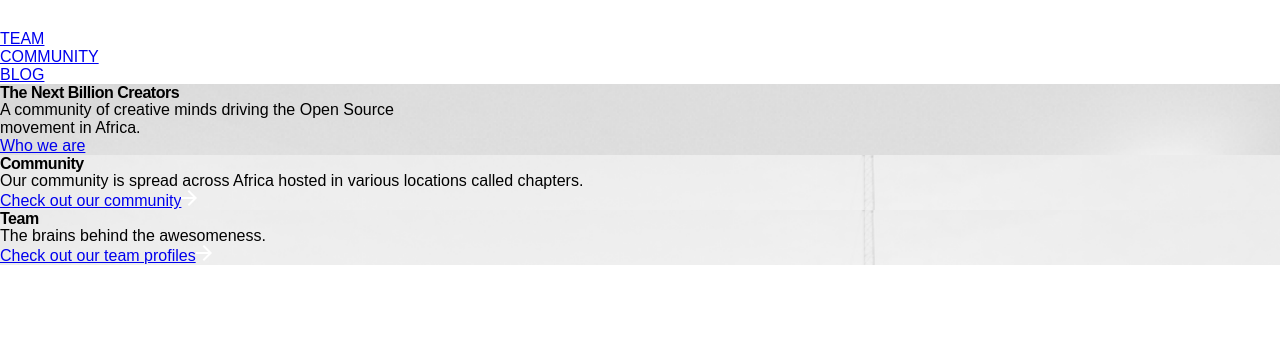
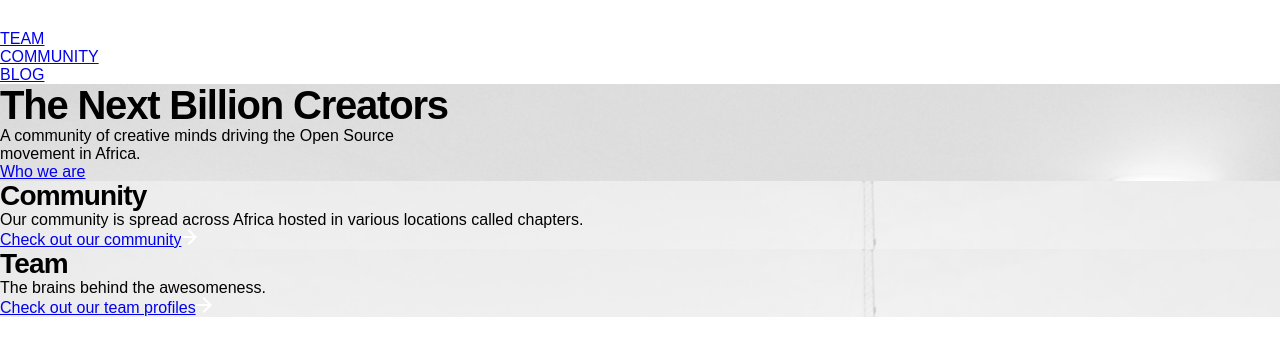
Before and after one commit to oscafrica/oscafrica.org-v2, a Next.js app: page / in a window 1280 px wide. Shown: the top 356 px of the page. Built offline with nearby package versions, Linux system fonts and the light colour scheme.

Commit message:
use custom font-size for sectiontitle component

```diff
--- a/src/components/atoms/Typography/Headings/SectionTitle/SectionTitle.tsx
+++ b/src/components/atoms/Typography/Headings/SectionTitle/SectionTitle.tsx
@@ -1,26 +1,20 @@
 import React from "react";
+import styled from "styled-components";
 import classNames from "classnames";
 
 interface SectionTitleProps {
   color?: "black" | "white";
-  pageHeading?: boolean;
+  fontSize?: "32" | "40" | "28";
   children: any;
   className?: string;
 }
 
-const SectionTitle: React.FC<SectionTitleProps> = ({ children, className, color = "black", pageHeading }) => {
-  return (
-    <h2
-      className={classNames(
-        "font-bold tracking-widest",
-        pageHeading ? "text-h3" : "text-h5",
-        `text-${color}`,
-        className
-      )}
-    >
-      {children}
-    </h2>
-  );
+const SectionTitle: React.FC<SectionTitleProps> = ({ children, className, color = "black", fontSize = 24 }) => {
+  const H2 = styled.h2`
+    font-size: ${fontSize}px;
+  `;
+
+  return <H2 className={classNames("font-bold tracking-widest", `text-${color}`, className)}>{children}</H2>;
 };
 
 export type { SectionTitleProps };
--- a/src/components/composed/PageIntro/PageIntro.tsx
+++ b/src/components/composed/PageIntro/PageIntro.tsx
@@ -2,15 +2,16 @@ import React from "react";
 import SectionTitle from "../../atoms/Typography/Headings/SectionTitle/SectionTitle";
 
 interface PageIntroProps {
+  fontSize?: "40" | "32";
   heading: string;
   subHeading: string | HTMLElement;
   className?: string;
 }
 
-const PageIntro: React.FC<PageIntroProps> = ({ heading, subHeading, className }) => {
+const PageIntro: React.FC<PageIntroProps> = ({ heading, subHeading, className, fontSize = "32" }) => {
   return (
     <div className={className}>
-      <SectionTitle color="white" pageHeading>
+      <SectionTitle color="white" fontSize={fontSize}>
         {heading}
       </SectionTitle>
       <p className="text-white text-paragraph-2 whitespace-pre-wrap mt-8">{subHeading}</p>
--- a/src/pages/index.tsx
+++ b/src/pages/index.tsx
@@ -22,14 +22,14 @@ const IndexPage = () => {
       <main className="flex min-h-screen -mt-28 flex-grow">
         <SectionWithBackground background="bg-1" className="w-2/3">
           <div className="min-h-full bg-secondary hover:bg-opacity-80 bg-opacity-50 w-full pl-32 flex flex-col justify-end items-start pb-72">
-            <h2 color="white" className="text-h3 font-bold tracking-widest text-white">
+            <SectionTitle color="white" fontSize="40">
               The Next Billion Creators
-            </h2>
-            <p className="text-white text-paragraph-2 mb-16 mt-8">
+            </SectionTitle>
+            <p className="text-white font-medium text-paragraph-2 mb-16 mt-8">
               A community of creative minds driving the Open Source
               <br /> movement in Africa.
             </p>
-            <Link href="#">
+            <Link href="/about-us">
               <a className="bg-white font-medium hover:bg-primary rounded-primary duration-200 transition-all py-6 px-10">
                 Who we are
               </a>
@@ -40,8 +40,10 @@ const IndexPage = () => {
         <section className="w-1/3 flex flex-col">
           <SectionWithBackground background="bg-2" className="flex-grow">
             <div className="flex flex-col bg-blue-500 bg-opacity-30 hover:bg-opacity-80 h-full justify-end px-16 pb-16">
-              <SectionTitle color="white">Community</SectionTitle>
-              <p className="text-white text-body mt-6 mb-20">
+              <SectionTitle color="white" fontSize="28">
+                Community
+              </SectionTitle>
+              <p className="text-white font-medium text-body mt-6 mb-20">
                 Our community is spread across Africa hosted in various locations called chapters.
               </p>
               <ArrowLink href="#">Check out our community</ArrowLink>
@@ -50,8 +52,10 @@ const IndexPage = () => {
 
           <SectionWithBackground background="bg-2" className="flex-grow">
             <div className="flex flex-col bg-primary bg-opacity-30 hover:bg-opacity-60 h-full justify-end px-16 pb-16">
-              <SectionTitle color="white">Team</SectionTitle>
-              <p className="text-white text-body mt-6 mb-16">The brains behind the awesomeness.</p>
+              <SectionTitle color="white" fontSize="28">
+                Team
+              </SectionTitle>
+              <p className="text-white font-medium text-body mt-6 mb-16">The brains behind the awesomeness.</p>
               <ArrowLink href="#">Check out our team profiles</ArrowLink>
             </div>
           </SectionWithBackground>
```
